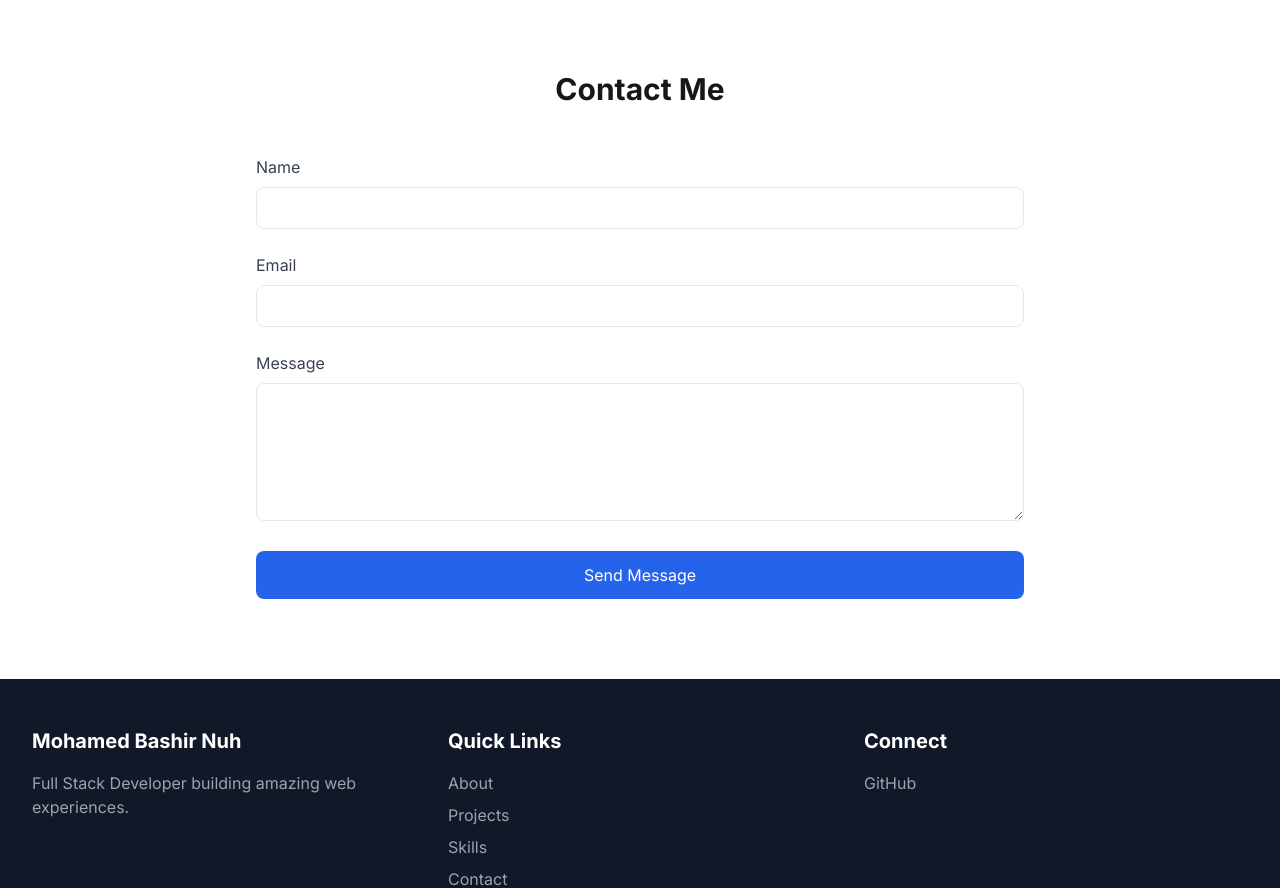
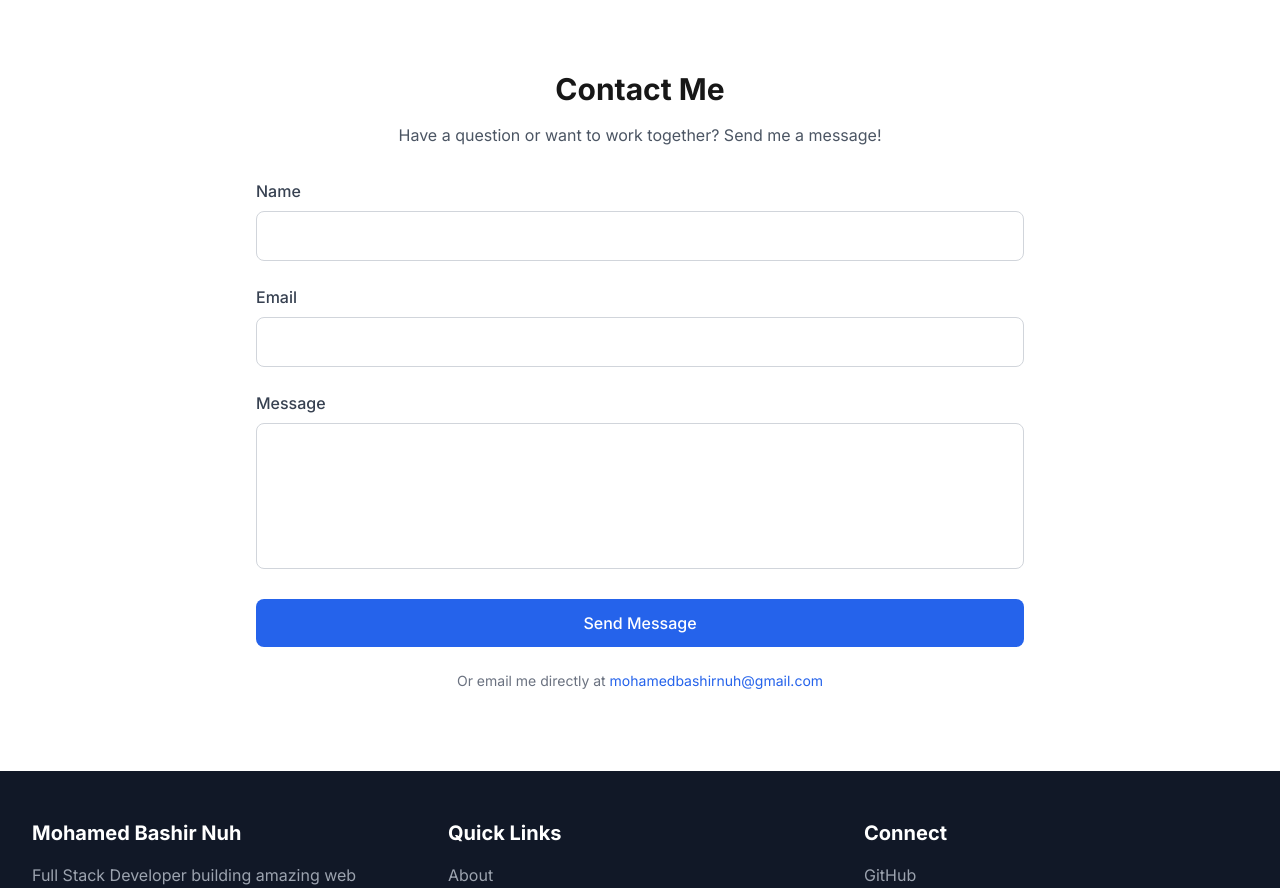
Before and after one commit to mohamedbashirnux/portfolio, a Next.js app: page / in a window 1280 px wide. Shown: the part 4240-5128 px from the top of the page. Built offline with nearby package versions, Linux system fonts and the light colour scheme.

Commit message:
improved

```diff
--- a/app/components/Contact.tsx
+++ b/app/components/Contact.tsx
@@ -8,65 +8,112 @@ const Contact = () => {
     email: '',
     message: '',
   })
+  const [status, setStatus] = useState('')
+  const [isSubmitting, setIsSubmitting] = useState(false)
 
   const handleSubmit = async (e: React.FormEvent) => {
     e.preventDefault()
-    // Add your form submission logic here
-    console.log(formData)
+    setIsSubmitting(true)
+    setStatus('Sending...')
+
+    try {
+      const response = await fetch('https://api.web3forms.com/submit', {
+        method: 'POST',
+        headers: {
+          'Content-Type': 'application/json',
+        },
+        body: JSON.stringify({
+          access_key: 'YOUR_ACCESS_KEY_HERE', // You need to get this from web3forms.com
+          name: formData.name,
+          email: formData.email,
+          message: formData.message,
+          subject: `Portfolio Contact from ${formData.name}`,
+        }),
+      })
+
+      const result = await response.json()
+
+      if (result.success) {
+        setStatus('Message sent successfully! I will get back to you soon.')
+        setFormData({ name: '', email: '', message: '' })
+      } else {
+        setStatus('Failed to send message. Please try again.')
+      }
+    } catch (error) {
+      setStatus('Failed to send message. Please email me directly at mohamedbashirnuh@gmail.com')
+    }
+
+    setIsSubmitting(false)
+    setTimeout(() => setStatus(''), 5000)
   }
 
   return (
     <section id="contact" className="py-20 bg-white">
       <div className="max-w-7xl mx-auto px-4 sm:px-6 lg:px-8">
-        <h2 className="text-3xl font-bold text-center mb-12">Contact Me</h2>
+        <h2 className="text-3xl font-bold text-center mb-4">Contact Me</h2>
+        <p className="text-center text-gray-600 mb-8">
+          Have a question or want to work together? Send me a message!
+        </p>
         <div className="max-w-3xl mx-auto">
           <form onSubmit={handleSubmit} className="space-y-6">
             <div>
-              <label htmlFor="name" className="block text-gray-700 mb-2">
+              <label htmlFor="name" className="block text-gray-700 mb-2 font-medium">
                 Name
               </label>
               <input
                 type="text"
                 id="name"
-                className="w-full px-4 py-2 border rounded-lg focus:ring-2 focus:ring-blue-500 focus:border-transparent"
+                className="w-full px-4 py-3 border border-gray-300 rounded-lg focus:ring-2 focus:ring-blue-500 focus:border-transparent outline-none transition"
                 value={formData.name}
                 onChange={(e) => setFormData({ ...formData, name: e.target.value })}
                 required
+                disabled={isSubmitting}
               />
             </div>
             <div>
-              <label htmlFor="email" className="block text-gray-700 mb-2">
+              <label htmlFor="email" className="block text-gray-700 mb-2 font-medium">
                 Email
               </label>
               <input
                 type="email"
                 id="email"
-                className="w-full px-4 py-2 border rounded-lg focus:ring-2 focus:ring-blue-500 focus:border-transparent"
+                className="w-full px-4 py-3 border border-gray-300 rounded-lg focus:ring-2 focus:ring-blue-500 focus:border-transparent outline-none transition"
                 value={formData.email}
                 onChange={(e) => setFormData({ ...formData, email: e.target.value })}
                 required
+                disabled={isSubmitting}
               />
             </div>
             <div>
-              <label htmlFor="message" className="block text-gray-700 mb-2">
+              <label htmlFor="message" className="block text-gray-700 mb-2 font-medium">
                 Message
               </label>
               <textarea
                 id="message"
                 rows={5}
-                className="w-full px-4 py-2 border rounded-lg focus:ring-2 focus:ring-blue-500 focus:border-transparent"
+                className="w-full px-4 py-3 border border-gray-300 rounded-lg focus:ring-2 focus:ring-blue-500 focus:border-transparent outline-none transition resize-none"
                 value={formData.message}
                 onChange={(e) => setFormData({ ...formData, message: e.target.value })}
                 required
+                disabled={isSubmitting}
               ></textarea>
             </div>
+            {status && (
+              <p className={`text-center font-medium ${status.includes('success') ? 'text-green-600' : status.includes('Failed') ? 'text-red-600' : 'text-blue-600'}`}>
+                {status}
+              </p>
+            )}
             <button
               type="submit"
-              className="w-full bg-blue-600 text-white py-3 rounded-lg hover:bg-blue-700 transition-colors duration-300"
+              disabled={isSubmitting}
+              className="w-full bg-blue-600 text-white py-3 rounded-lg hover:bg-blue-700 transition-colors duration-300 font-medium disabled:bg-gray-400 disabled:cursor-not-allowed"
             >
-              Send Message
+              {isSubmitting ? 'Sending...' : 'Send Message'}
             </button>
           </form>
+          <p className="text-center text-gray-500 text-sm mt-6">
+            Or email me directly at <a href="mailto:mohamedbashirnuh@gmail.com" className="text-blue-600 hover:underline">mohamedbashirnuh@gmail.com</a>
+          </p>
         </div>
       </div>
     </section>
```
